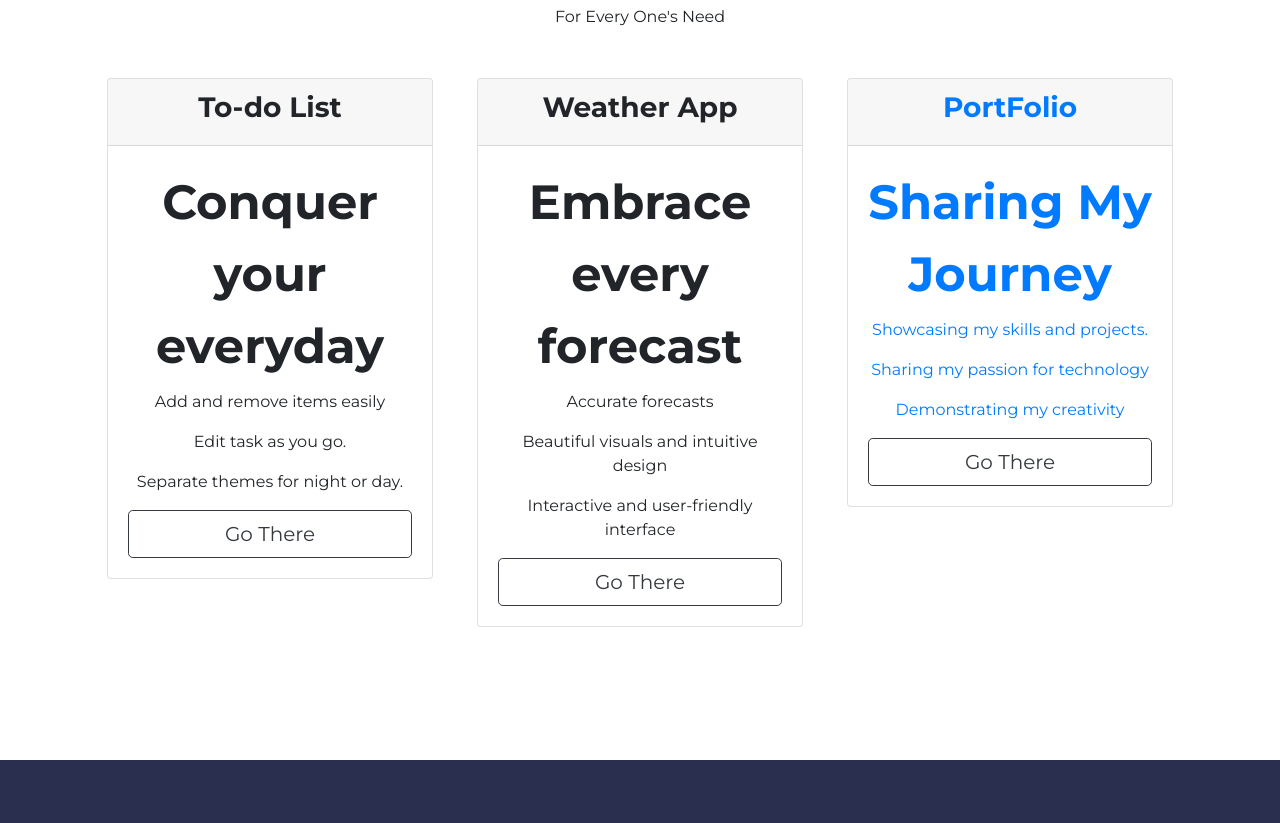
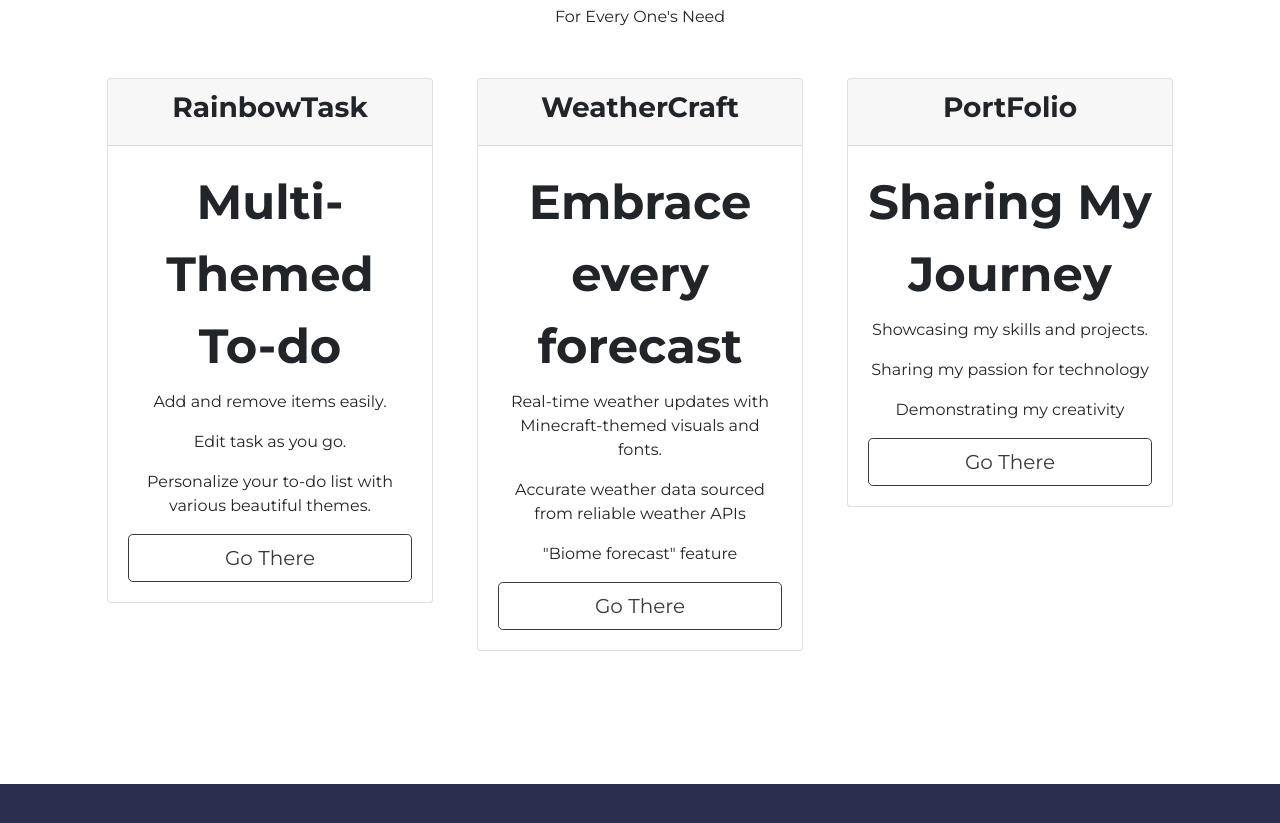
Before and after one commit to sb200212/intro, a plain HTML site: page index.html in a window 1280 px wide. Shown: the part 2093-2916 px from the top of the page. Drawn offline with nearby package versions, Linux system fonts and the light colour scheme.

Commit message:
Update index.html

```diff
--- a/index.html
+++ b/index.html
@@ -202,13 +202,13 @@
         <div class="col-lg-4 col-md-6 pricing-table">
           <div class="card">
             <div class="card-header">
-              <h3>To-do List</h3>
+              <h3>RainbowTask</h3>
             </div>
             <div class="card-body">
-              <h2 class="price-text">Conquer your everyday</h2>
-              <p>Add and remove items easily</p>
+              <h2 class="price-text">Multi-Themed To-do</h2>
+              <p>Add and remove items easily.</p>
               <p>Edit task as you go.</p>
-              <p>Separate themes for night or day.</p>
+              <p>Personalize your to-do list with various beautiful themes.</p>
               <a href="https://sbtodo.netlify.app/" style="text-decoration: none;">
     <button class="btn btn-block btn-outline-dark btn-lg" type="button">
       Go There
@@ -220,17 +220,18 @@
         <div class="col-lg-4 col-md-6 pricing-table">
           <div class="card">
             <div class="card-header">
-              <h3>Weather App</h3>
+              <h3>WeatherCraft</h3>
             </div>
             <div class="card-body">
               <h2 class="price-text">Embrace every forecast</h2>
-              <p>Accurate forecasts</p>
-              <p>Beautiful visuals and intuitive design</p>
-              <p>Interactive and user-friendly interface</p>
+              <p>Real-time weather updates with Minecraft-themed visuals and fonts.</p>
+              <p>Accurate weather data sourced from reliable weather APIs</p>
+              <p>"Biome forecast" feature</p>
                             <a href="https://sbmausam.netlify.app" style="text-decoration: none;">
     <button class="btn btn-block btn-outline-dark btn-lg" type="button">
       Go There
     </button>
+                            </a>
             </div>
           </div>
         </div>
```
